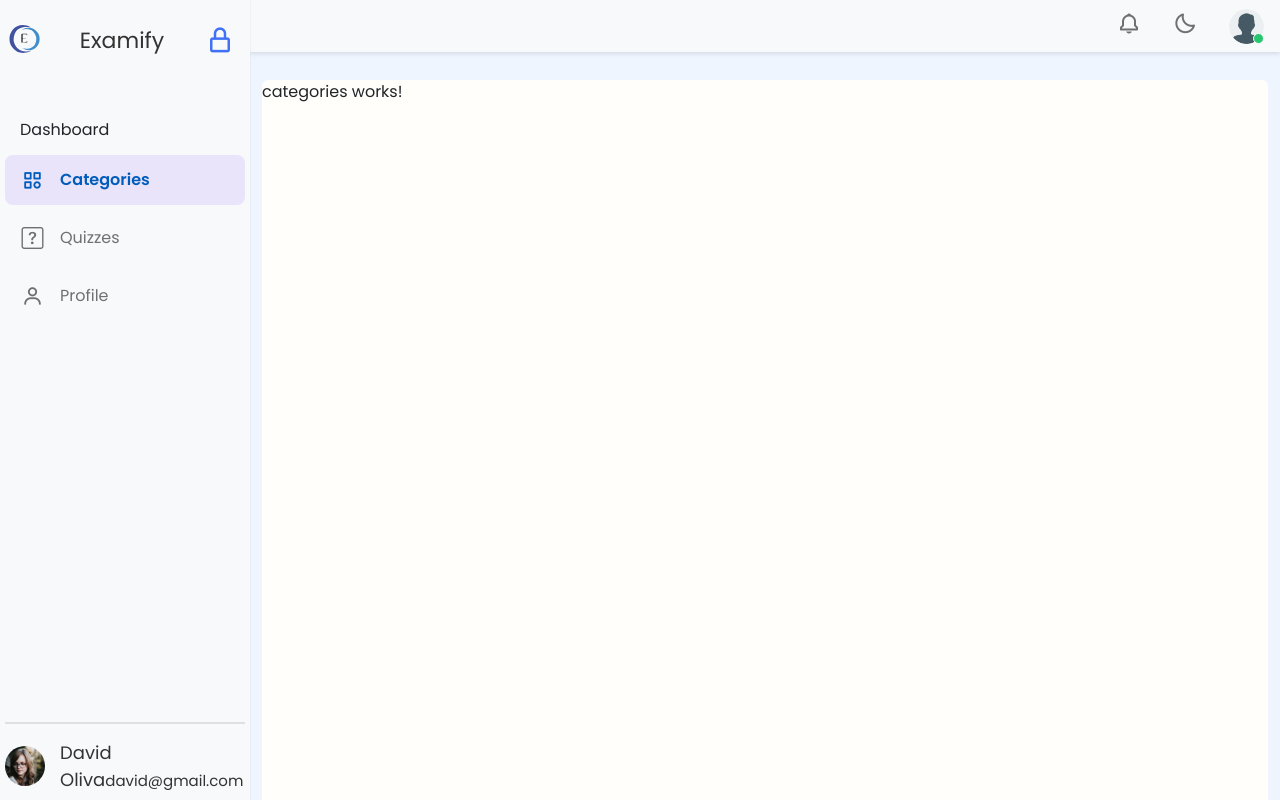
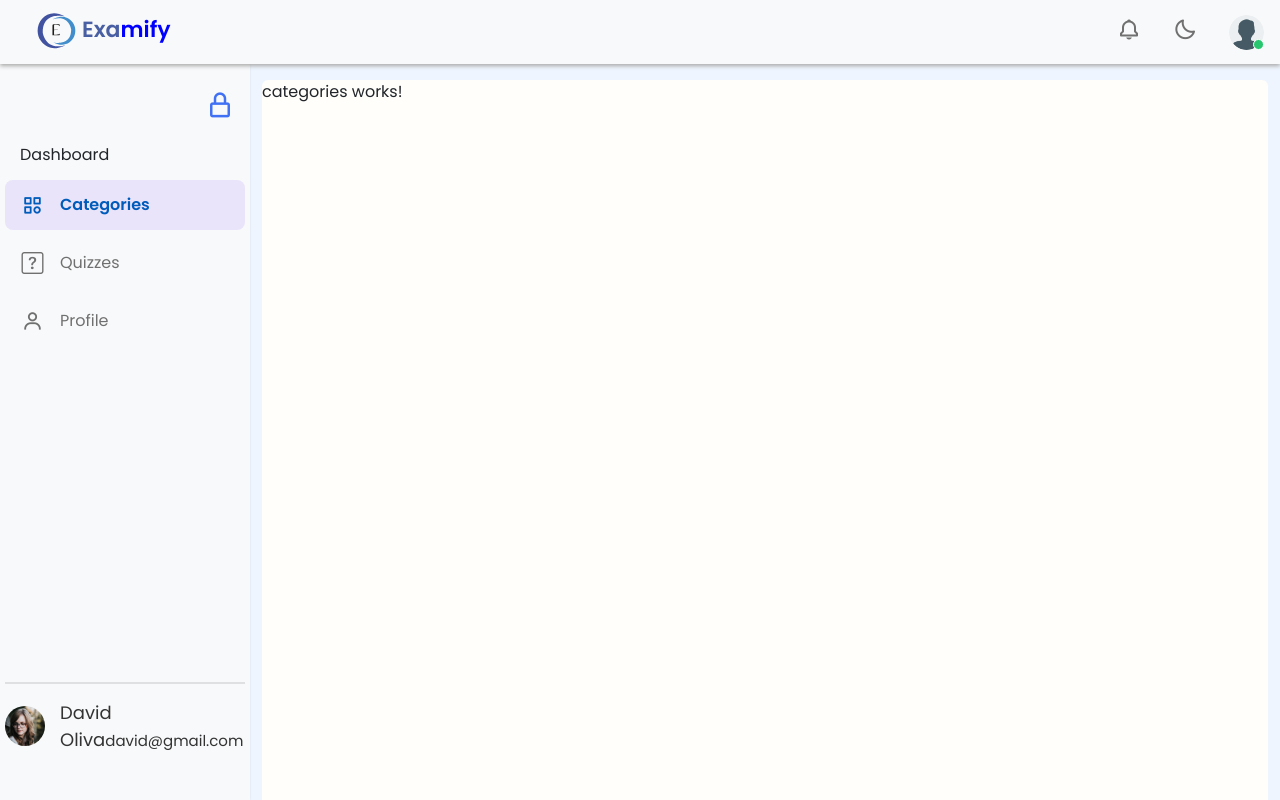
Before and after one commit to SanjayRawat123/examify-app, an Angular app: page /admin/categories in a window 1280 px wide. Shown: the top 800 px of the page. Built offline with nearby package versions, Linux system fonts and the light colour scheme.

Commit message:
changes made in layout

```diff
--- a/src/app/admin/admin.component.scss
+++ b/src/app/admin/admin.component.scss
@@ -8,7 +8,7 @@ $sidebar-collapsed-width: 55px;
     width: calc(100% - 250px);
     transition: all 0.5s ease;
     overflow-y: auto;
-    z-index: 100;
+    z-index: 50;
 
     &.sidebar-expanded {
         left: 250px;
--- a/src/app/admin/components/profile/profile.component.html
+++ b/src/app/admin/components/profile/profile.component.html
@@ -15,6 +15,7 @@
                 <div class="col-12 flex justify-content-end">
                     <button type="button" class="btn btn-success">Edit profile</button>
                 </div>
+                {{user.email}}
             </div>
 
         </div>
--- a/src/app/admin/components/profile/profile.component.ts
+++ b/src/app/admin/components/profile/profile.component.ts
@@ -1,4 +1,6 @@
-import { Component } from '@angular/core';
+import { Component, OnInit } from '@angular/core';
+import { UserService } from 'src/app/backend-services/user-service/user.service';
+import { Data } from 'src/types/examify-interface';
 
 @Component({
   selector: 'app-profile',
@@ -7,11 +9,21 @@ import { Component } from '@angular/core';
   templateUrl: './profile.component.html',
   styleUrl: './profile.component.scss',
 })
-export class ProfileComponent {
+export class ProfileComponent implements OnInit {
   profileImageSrc: string = '/assets/user-profile/user-09.jpg'; // Default profile image path
+   user!:Data.User;
+
+  constructor(private userService:UserService) {
+
+  }
+
+  ngOnInit(): void {
+    this.user=  this.userService.getUser()
+    console.log(this.user)
+  }
 
   onFileSelected(event: any): void {
-    console.log("hello click ")
+    console.log('hello click ');
     const file = event.target.files[0];
     if (file) {
       const reader = new FileReader();
--- a/src/app/admin/components/side-bar/side-bar.component.scss
+++ b/src/app/admin/components/side-bar/side-bar.component.scss
@@ -4,11 +4,12 @@
     left: 0;
     height: 100%;
     width: 250px;
-    background-color: #fff;
+    // background-color: #fff;
     padding: 15px 5px;
     box-shadow: 0 0 2px rgba(0, 0, 0, 0.1);
     transition: all 0.4s ease;
-    z-index: 1000;
+    z-index: 100;
+    padding-top: 80px;
 
     ol,
     ul {
@@ -21,19 +22,24 @@
 }
 
 .logo_items {
-    // gap: 8px;
     display: flex;
     align-items: center;
     justify-content: space-between;
 
+    .nav_image {
+        visibility: hidden;
     }
 
     .logo_name {
+        visibility: hidden;
         font-size: 22px;
         color: #333;
         font-weight: 500px;
         transition: all 0.5s ease;
     }
+}
+
+
 
 .sidebar.close .logo_name,
 .sidebar.close #lock-icon,
@@ -61,7 +67,7 @@
     display: flex;
     flex-direction: column;
     justify-content: space-between;
-    margin-top: 40px;
+    margin-top: 0px;
     overflow-y: auto;
     height: calc(100% - 82px);
 }
@@ -159,6 +165,7 @@
     .sidebar {
         left: 0;
         z-index: 1000;
+        padding-top: 10px;
     }
 
     .sidebar.close {
@@ -172,8 +179,19 @@
     #lock-icon {
         display: none;
     }
+
+    .logo_items {
+
+
+        .nav_image {
+            visibility: visible;
         }
 
+        .logo_name {
+            visibility: visible;
+        }
+    }
+}
 
 ///drak leyout
 .dark-theme {
@@ -194,8 +212,8 @@
 
     .link.active,
     .link:hover {
-        background-color: #5421bb80;
-        color: #fff;
+        background-color: rgba(73, 95, 163,0.3);
+        color: #4070f4;
         font-weight: 600;
     }
 
--- a/src/app/shared-modules/shared-navbar/shared-navbar.component.html
+++ b/src/app/shared-modules/shared-navbar/shared-navbar.component.html
@@ -5,6 +5,15 @@
             <a class="nav-link"> <i class="bx bx-menu" id="sidebar-open"> </i>
             </a>
         </li>
+        <li class="nav-item">
+            <a class="navbar-brand">
+                <img src="/assets/images/log-back-e.svg" alt="" width="50" height="54">
+                <span class="logo_name">
+                    <span class="logo_part1">Exa</span><span class="logo_part2">mify</span>
+                </span>
+            </a>
+        </li>
+
     </ul>
     <ul class="nav">
         <li class="nav-item">
--- a/src/app/shared-modules/shared-navbar/shared-navbar.component.scss
+++ b/src/app/shared-modules/shared-navbar/shared-navbar.component.scss
@@ -1,28 +1,28 @@
 .fixed-navbar {
     position: fixed;
     top: 0;
-    left: 55px;
-    width: calc(100% - 55px);
+    left: 0px;
+    width: 100%;
     // background-color: #fff;
-    box-shadow: 0 2px 4px rgba(0, 0, 0, 0.1);
+    box-shadow: 0 2px 4px #aaa;
     padding-top: 0;
     padding-bottom: 0;
-    z-index: 500;
+    z-index: 900;
 
-    &.sidebar-expanded {
-        left: 250px;
-        width: calc(100% - 250px);
-    }
+    // &.sidebar-expanded {
+    //     left: 250px;
+    //     width: calc(100% - 250px);
+    // }
 
-    &.sidebar-collapsed {
-        left: 55px;
-        width: calc(100% - 55px);
-    }
+    // &.sidebar-collapsed {
+    //     left: 55px;
+    //     width: calc(100% - 55px);
+    // }
 
-    @media (max-width: 1024px) {
-        left: 0 !important;
-        width: 100% !important;
-    }
+    // @media (max-width: 1024px) {
+    //     left: 0 !important;
+    //     width: 100% !important;
+    // }
 
 }
 
@@ -108,6 +108,18 @@
 
 }
 
+.logo_name {
+    font-size: 22px;
+    font-weight: 600;
+    transition: all 0.5s ease;
+    .logo_part1 {
+        color: rgba(73, 95, 163,1);
+    }
+    .logo_part2 {
+        color: blue;
+    }
+
+}
 
 .user-item {
 
```
Lines whose indentation alone changed are shown as unchanged.
